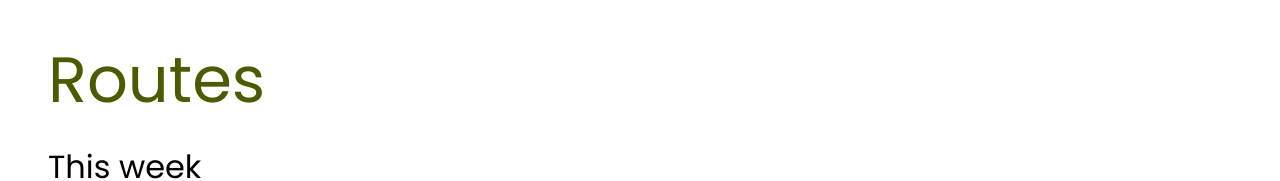
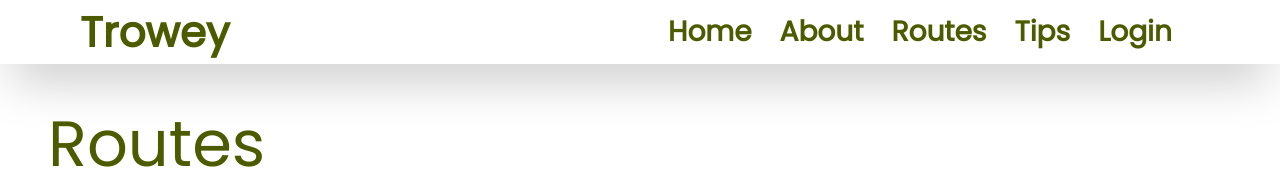
Before and after one commit to xennia316/trowey-prod, a React (Create React App) app in the folder client/: page /routes in a window 1280 px wide. Shown: the top 181 px of the page. Built offline with nearby package versions, Linux system fonts and the light colour scheme.

Commit message:
Done with routes component

```diff
--- a/client/src/App.js
+++ b/client/src/App.js
@@ -5,7 +5,6 @@ function App() {
   return (
     <section>
       <Routers />
-      <Routes />
     </section>
   );
 }
--- a/client/src/Components/NavBar/NavBar.component.jsx
+++ b/client/src/Components/NavBar/NavBar.component.jsx
@@ -1,5 +1,6 @@
 import React, { useState } from "react";
 import styles from "./NavBar.module.css";
+import { NavLink } from "react-router-dom";
 
 import { FontAwesomeIcon } from "@fortawesome/react-fontawesome";
 import { faXmark, faList } from "@fortawesome/free-solid-svg-icons";
@@ -28,11 +29,11 @@ const NavBar = () => {
         {isopen ? (
           <ul className={`${styles.listContainer}`} role="group">
             <section className={`${styles.toggler}`}>{toggler}</section>
-            <li className={`${styles.listItems}`}>Home</li>
-            <li className={`${styles.listItems}`}>About</li>
-            <li className={`${styles.listItems}`}>Routes</li>
-            <li className={`${styles.listItems}`}>Tips</li>
-            <li className={`${styles.listItems}`}>Login</li>
+            <NavLink to='/' className={`${styles.listItems}`}>Home</NavLink >
+            <NavLink  className={`${styles.listItems}`}>About</NavLink >
+            <NavLink to='/routes' className={`${styles.listItems}`}>Routes</NavLink >
+            <NavLink  className={`${styles.listItems}`}>Tips</NavLink >
+            <NavLink  className={`${styles.listItems}`}>Login</NavLink >
           </ul>
         ) : (
           <section className={`${styles.toggler}`}>{toggler}</section>
--- a/client/src/Components/NavBar/NavBar.module.css
+++ b/client/src/Components/NavBar/NavBar.module.css
@@ -21,7 +21,11 @@
     align-items: center;
     width: 50%;
 }
-
+.listItems{
+    text-decoration: none;
+    color: inherit;
+    /* high */
+}
 .listItems:hover,
 .toggler:hover {
     cursor: pointer;
--- a/client/src/Components/RoutesPage/Routes.jsx
+++ b/client/src/Components/RoutesPage/Routes.jsx
@@ -1,11 +1,16 @@
 import React from "react";
 import RouteStyles from "./styles/Routes.module.css";
 import Dailyroutes from "./Dailyroutes";
+import NavBar from "../NavBar/NavBar.component";
+import Dropdown from "./Dropdown";
 function Routes() {
   return (
+    <>
+      <NavBar />
       <main className={RouteStyles.container}>
         <h2 className={RouteStyles.heading}>Routes</h2>
         <p className={RouteStyles.subheading}>This week</p>
+        <Dropdown />
         <div className={RouteStyles.dailyRouteSection}>
           <Dailyroutes day="Monday" />
           <Dailyroutes day="Tuesday" />
@@ -16,6 +21,7 @@ function Routes() {
           <Dailyroutes day="Sunday" />
         </div>
       </main>
+    </>
   );
 }
 
--- a/client/src/Routes/router.navigation.js
+++ b/client/src/Routes/router.navigation.js
@@ -2,7 +2,7 @@ import React, { useEffect, useState } from "react";
 import { Route, Routes, BrowserRouter as Router } from "react-router-dom";
 
 import { Home } from "../Pages";
-
+import MyRoutes from "../Components/RoutesPage/Routes";
 const Routers = () => {
   const [scrollY, setScrollY] = useState(0);
 
@@ -24,6 +24,7 @@ const Routers = () => {
     <Router>
       <Routes>
         <Route path="/" element={<Home />} />
+        <Route path="/routes" element={<MyRoutes />} />
       </Routes>
     </Router>
   );
```
Also changed, not shown: client/src/Components/RoutesPage/Location.jsx (renamed from client/src/Components/RoutesPage/Location.js). Lines whose indentation alone changed are shown as unchanged.
